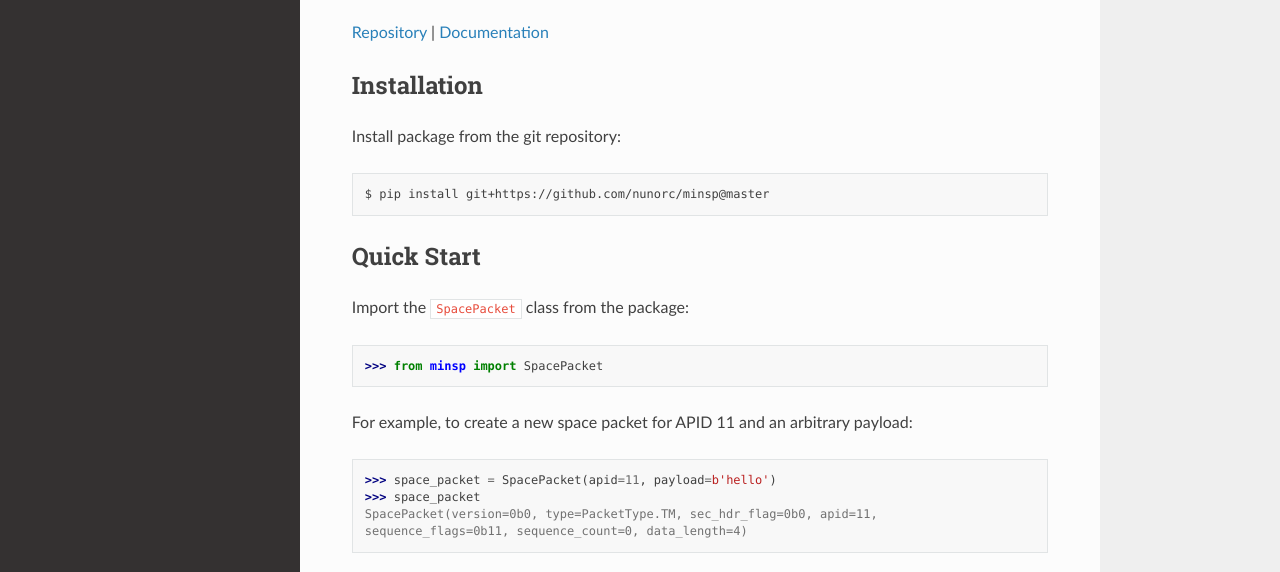
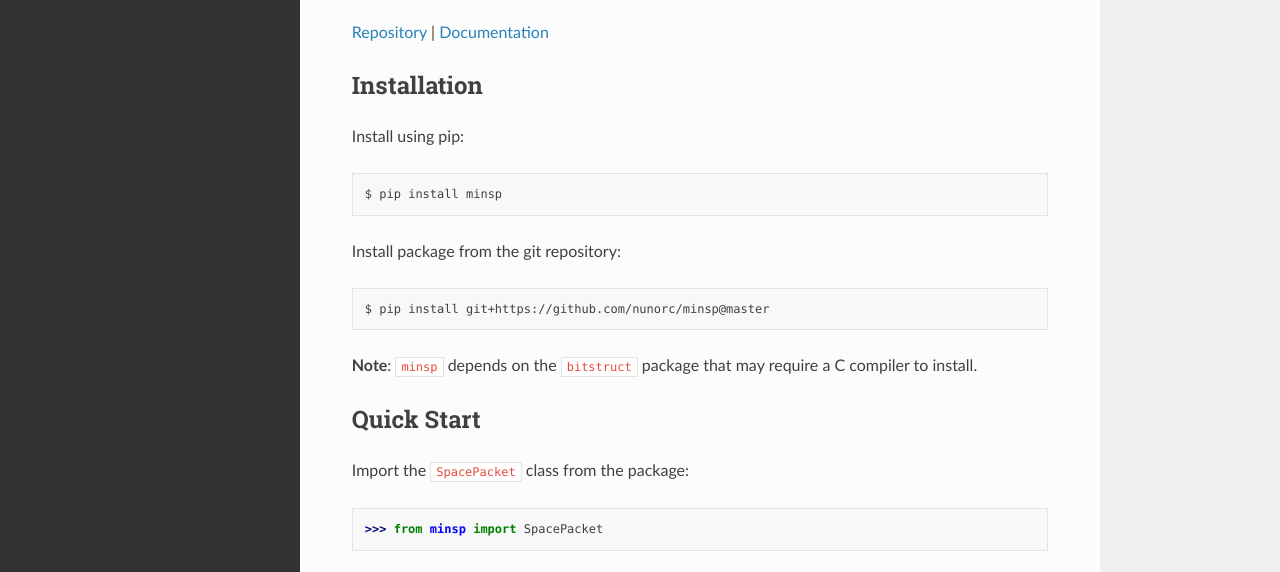
Before and after one commit to nunorc/minsp, a plain HTML site: page index.html in a window 1280 px wide. Shown: the part 211-783 px from the top of the page. Drawn offline with Linux system fonts and the light colour scheme.

Commit message:
Deploying to gh-pages from @ nunorc/minsp@6f63ae77780a248446df0c5896b47b44cb0ac9fe 🚀

```diff
--- a/index.html
+++ b/index.html
@@ -89,10 +89,16 @@
 <p><a class="reference external" href="https://github.com/nunorc/minsp">Repository</a> | <a class="reference external" href="https://nunorc.github.io/minsp">Documentation</a></p>
 <section id="installation">
 <h2>Installation<a class="headerlink" href="#installation" title="Link to this heading"></a></h2>
+<p>Install using pip:</p>
+<div class="highlight-bash notranslate"><div class="highlight"><pre><span></span>$<span class="w"> </span>pip<span class="w"> </span>install<span class="w"> </span>minsp
+</pre></div>
+</div>
 <p>Install package from the git repository:</p>
 <div class="highlight-bash notranslate"><div class="highlight"><pre><span></span>$<span class="w"> </span>pip<span class="w"> </span>install<span class="w"> </span>git+https://github.com/nunorc/minsp@master
 </pre></div>
 </div>
+<p><strong>Note</strong>: <code class="code docutils literal notranslate"><span class="pre">minsp</span></code> depends on the <code class="code docutils literal notranslate"><span class="pre">bitstruct</span></code> package that may require a C
+compiler to install.</p>
 </section>
 <section id="quick-start">
 <h2>Quick Start<a class="headerlink" href="#quick-start" title="Link to this heading"></a></h2>
```
Also changed, not shown: searchindex.js (+1 -1 lines), _sources/index.rst.txt.
